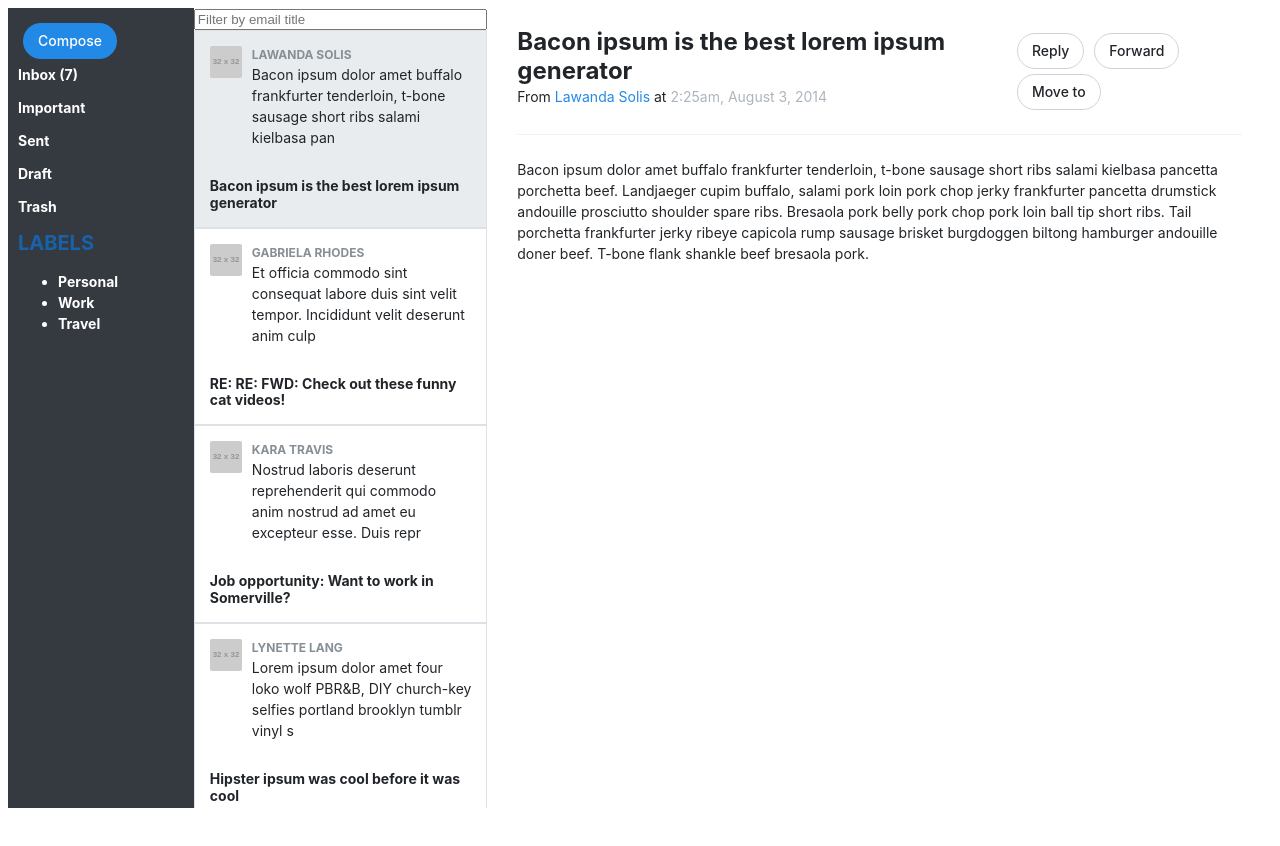
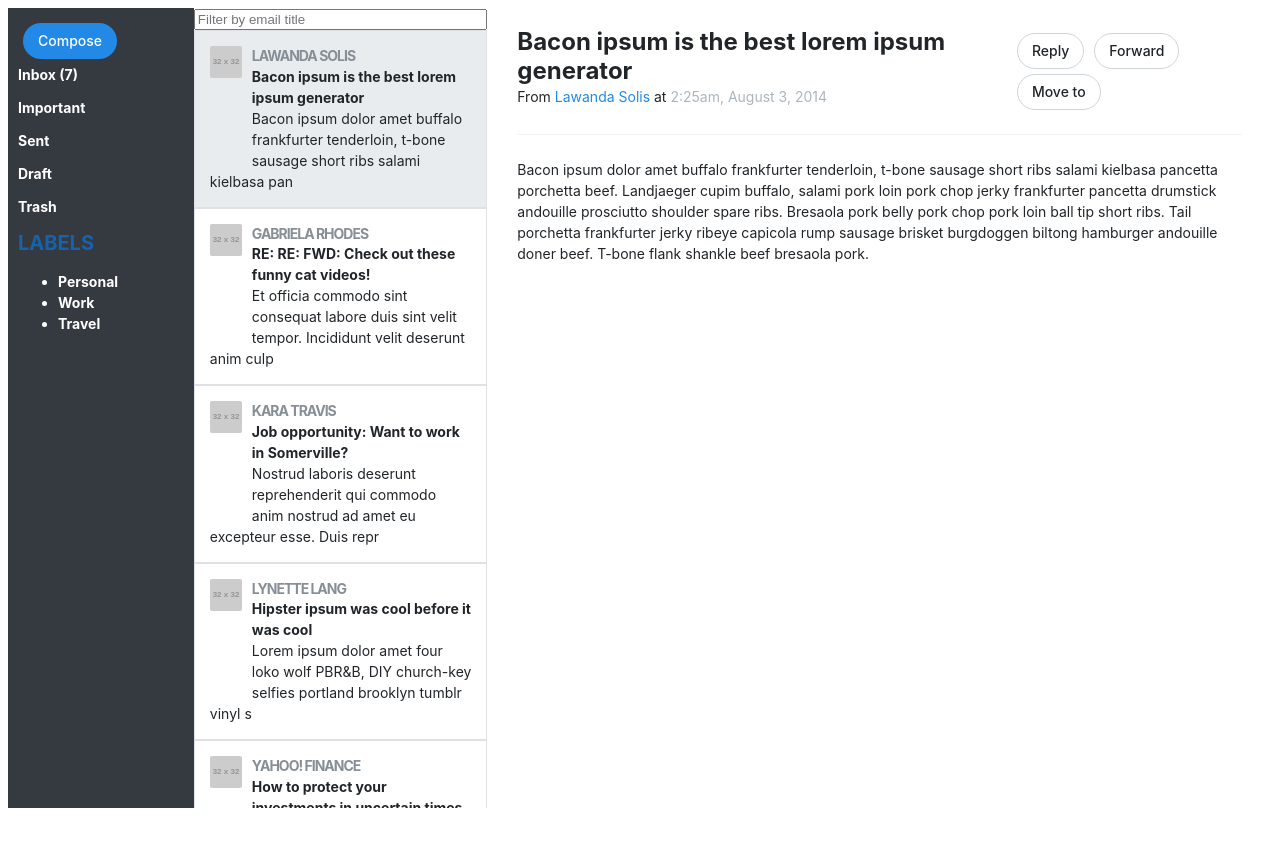
Before and after one commit to marclevetin/progressUI-email-inbox-mockup, a React (Create React App) app: page / in a window 1280 px wide. Shown: the top 846 px of the page. Built offline with nearby package versions, Linux system fonts and the light colour scheme.

Commit message:
improved emailSummary component: picture spacing and text appearance

```diff
--- a/src/components/EmailSummary/EmailSummary.css
+++ b/src/components/EmailSummary/EmailSummary.css
@@ -7,5 +7,10 @@
     float: left;
     margin-right: 10px;
     border-radius: 2px !important;
-    margin-bottom: 100px;
+    margin-bottom: 80px;
 }
+
+.sender {
+    text-transform: uppercase;
+    letter-spacing: -1px;
+}
--- a/src/components/EmailSummary/EmailSummary.js
+++ b/src/components/EmailSummary/EmailSummary.js
@@ -3,8 +3,13 @@ import React from "react";
 import "./EmailSummary.css";
 
 const EmailSummary = props => {
-  const backgroundColor = (props.activeEmail === props.id) ? {'backgroundColor': '#e9ecef'} : {'backgroundColor': '#ffffff'};
-  const unReadBorder = (props.unread) ? { 'border-left': '5px solid #72c3fc' } : { 'border-left': '0px solid #72c3fc' };
+  const backgroundColor =
+    props.activeEmail === props.id
+      ? { backgroundColor: "#e9ecef" }
+      : { backgroundColor: "#ffffff" };
+  const unReadBorder = props.unread
+    ? { "border-left": "5px solid #72c3fc" }
+    : { "border-left": "0px solid #72c3fc" };
 
   return (
     <React.Fragment>
@@ -14,10 +19,18 @@ const EmailSummary = props => {
         style={backgroundColor}
       >
         <div className="page-title-group">
-        <img className="user-icon avatar email-avatar" src={props.avatar} alt={`Avatar for ${props.sender}`}/>
-          <h3 className="page-title-sub">{props.sender}</h3>
-          <h5 className="page-title text-base">{props.title}</h5>
-          <p>{props.preheader}</p>
+          <div>
+            <img
+              className="user-icon avatar email-avatar"
+              src={props.avatar}
+              alt={`Avatar for ${props.sender}`}
+            />
+          </div>
+          <div>
+            <h3 className="text-base bold text-gray no-margin sender">{props.sender}</h3>
+            <h5 className="bold text-base no-margin">{props.title}</h5>
+            <p>{props.preheader}</p>
+          </div>
         </div>
       </div>
     </React.Fragment>
```
